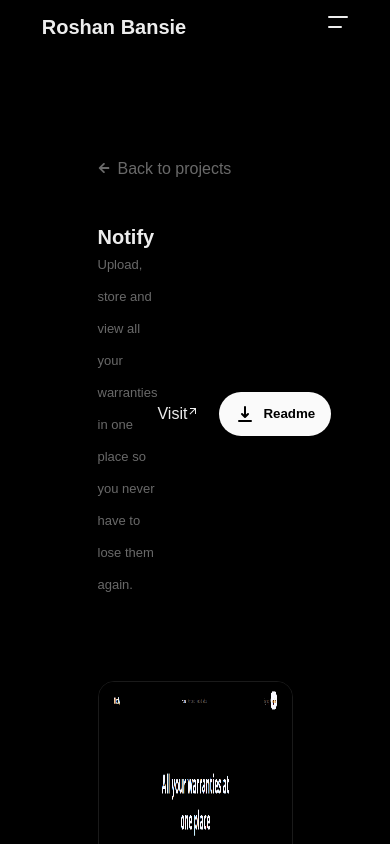
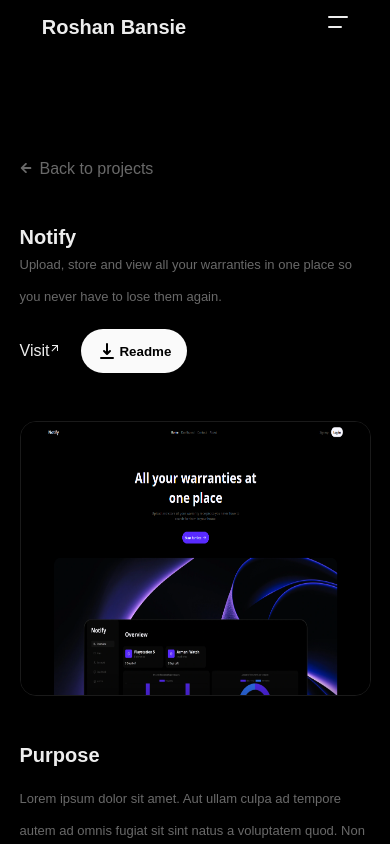
Before and after one commit to RoshanBansie/Portfolio, a Next.js app: page /projects/notify in a window 390 px wide. Shown: the top 844 px of the page. Built offline with nearby package versions, Linux system fonts and the light colour scheme.

Commit message:
project-pages responsive gemaakt en kleine style aanpassingen aan knoppen.

```diff
--- a/app/projects/[slug]/page.css
+++ b/app/projects/[slug]/page.css
@@ -2,6 +2,7 @@
 
 .project-page {
     width: 50%;
+    max-width: 1100px;
 }
 
 .project-page-header {
@@ -15,16 +16,21 @@
     width: 40%;
 }
 
-.project-page-img {
+.project-page-img-desktop, .project-page-img-mobile {
     border: 1px solid var(--button-secondary-border);
     border-radius: 16px;
     margin: 2rem auto;
+}
+
+.project-page-img-mobile {
+    display: none;
 }
 
 .project-action-btns {
     display: flex;
     gap: 2rem;
     align-items: center;
+    margin: 1rem 0;
 }
 
 .backlink {
@@ -44,3 +50,30 @@
     text-transform: capitalize;
     margin: 1rem 0;
 }
+
+@media (max-width: 1200px) {
+    .project-page {
+        width: 70%;
+    }
+}
+
+@media (max-width: 820px) {
+    .project-page-img-desktop {
+        display: none;
+    }
+    .project-page-img-mobile {
+        display: block;
+    }
+}
+
+@media (max-width: 430px) {
+    .project-page {
+        width: 90%;
+    }
+    .project-page-header {
+        display: block;
+    }
+    .description {
+        width: 100%;
+    }
+}
--- a/app/projects/[slug]/page.tsx
+++ b/app/projects/[slug]/page.tsx
@@ -62,7 +62,16 @@ export default async function Page({params}: PageProps) {
                     alt={image.alt}
                     originalHeight={image.height}
                     originalWidth={image.width}
-                    className="project-page-img"
+                    className="project-page-img-desktop"
+                />
+                 <ImageUI
+                    src={image.src}
+                    width="100%"
+                    height="275px"
+                    alt={image.alt}
+                    originalHeight={image.height}
+                    originalWidth={image.width}
+                    className="project-page-img-mobile"
                 />
                 {getParagaphs()}
             </article>
--- a/app/projects/page.css
+++ b/app/projects/page.css
@@ -11,3 +11,9 @@
     align-items: center;
     justify-content: center;
 }
+
+@media (max-width: 820px) {
+    .projects-page-header {
+        width: 60%;
+    }
+}
--- a/components/widgets/downloadbtn/downloadbtn.css
+++ b/components/widgets/downloadbtn/downloadbtn.css
@@ -1,6 +1,6 @@
 .download-btn-icon {
     font-size: 20px;
-    margin-right: 8px;
+    margin-right: 2px;
 }
 
 .download-btn button {
--- a/utils/getProjectCard.tsx
+++ b/utils/getProjectCard.tsx
@@ -1,11 +1,11 @@
-    import type { ProjectCard } from "@/app/types"
+    import type { Project } from "@/app/types"
     import ImageUI from "@/components/widgets/imageui/ImageUI"
     import Link from "next/link"
 
 
     // Returns the UI-card for the projects.
     // Takes in an object of type ProjectCard
-    export default function getProjectCard(project: ProjectCard) {
+    export default function getProjectCard(project: Project) {
         const {title, description, tags, image, link} = project
         const {src, width, height, alt} = image
         return (
```
